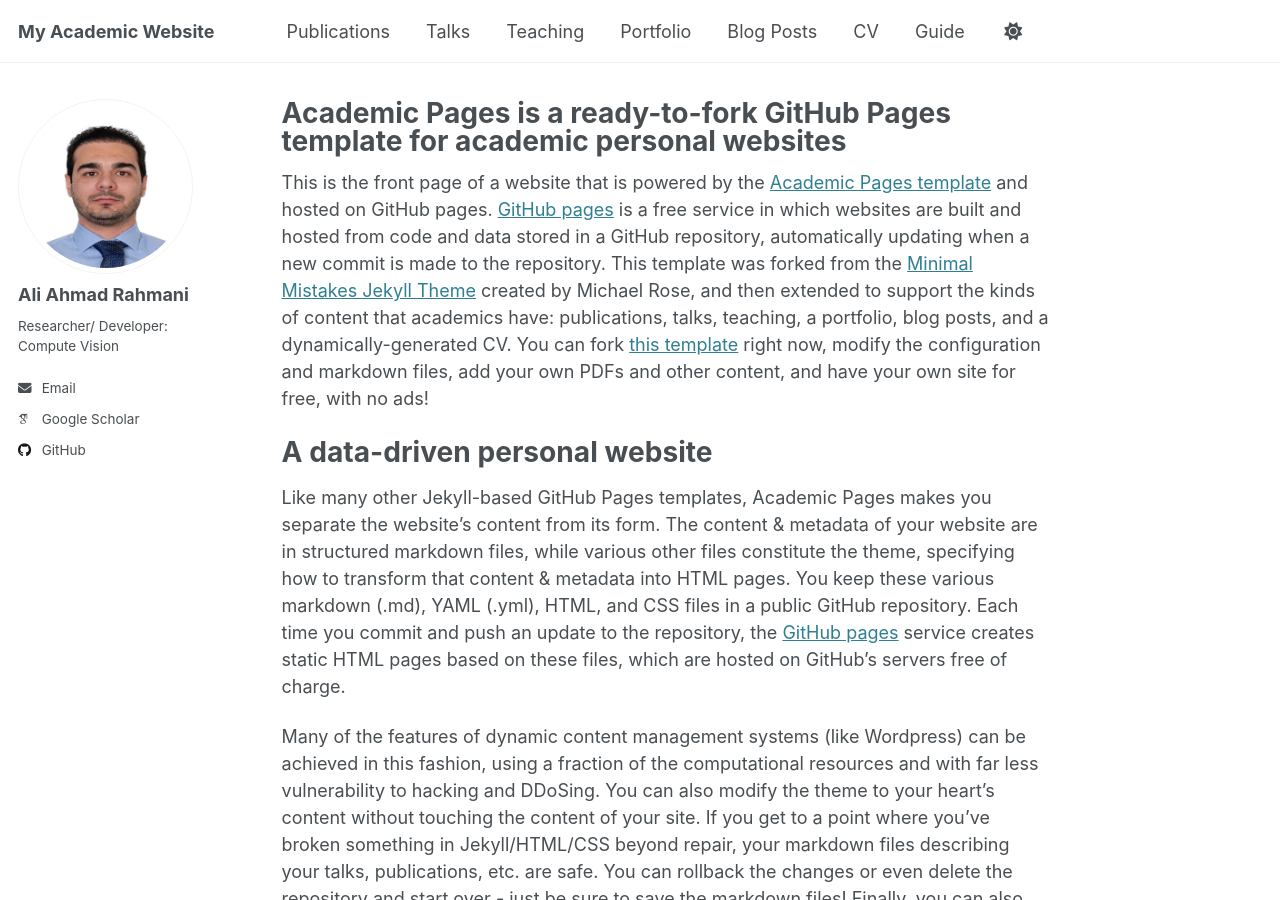
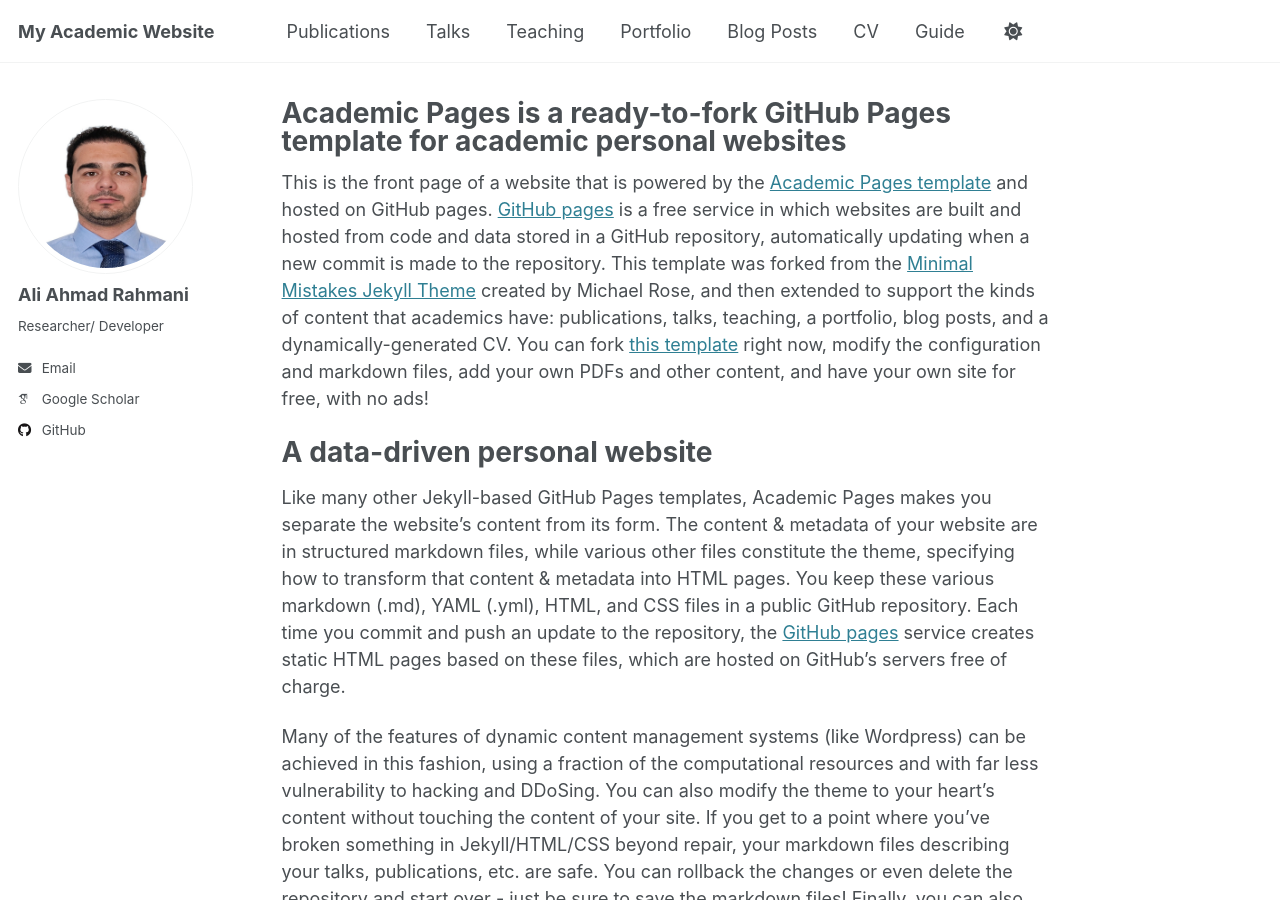
Before and after one commit to aliahmad-rahmani/aliahmad-rahmani.github.io, a Jekyll site: the page built from _pages/about.md, in a window 1280 px wide and 900 px high. Built offline with Jekyll 4.4.1, drawn with Linux system fonts in a browser that asks for light colours; some web fonts are replaced.

Commit message:
Update _config.yml

```diff
--- a/_config.yml
+++ b/_config.yml
@@ -25,7 +25,7 @@ author:
   avatar           : "profile.png"
   name             : "Ali Ahmad Rahmani"
   pronouns         : # example: "she/her"
-  bio              : "Researcher/ Developer: Compute Vision"
+  bio              : "Researcher/ Developer"
   location         : #"Earth"
   employer         : #"Red Brick University"
   uri              : # URL
```
